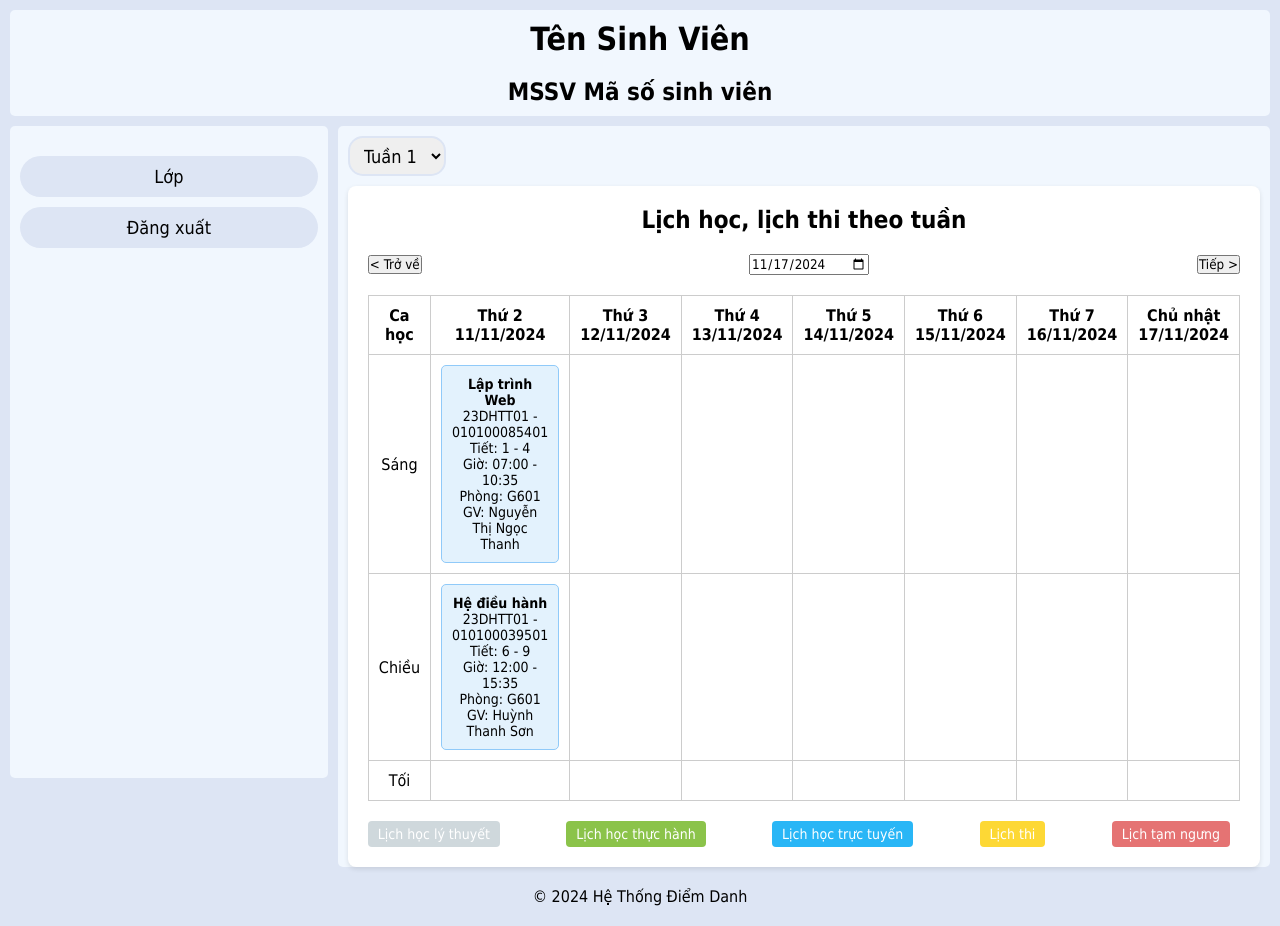
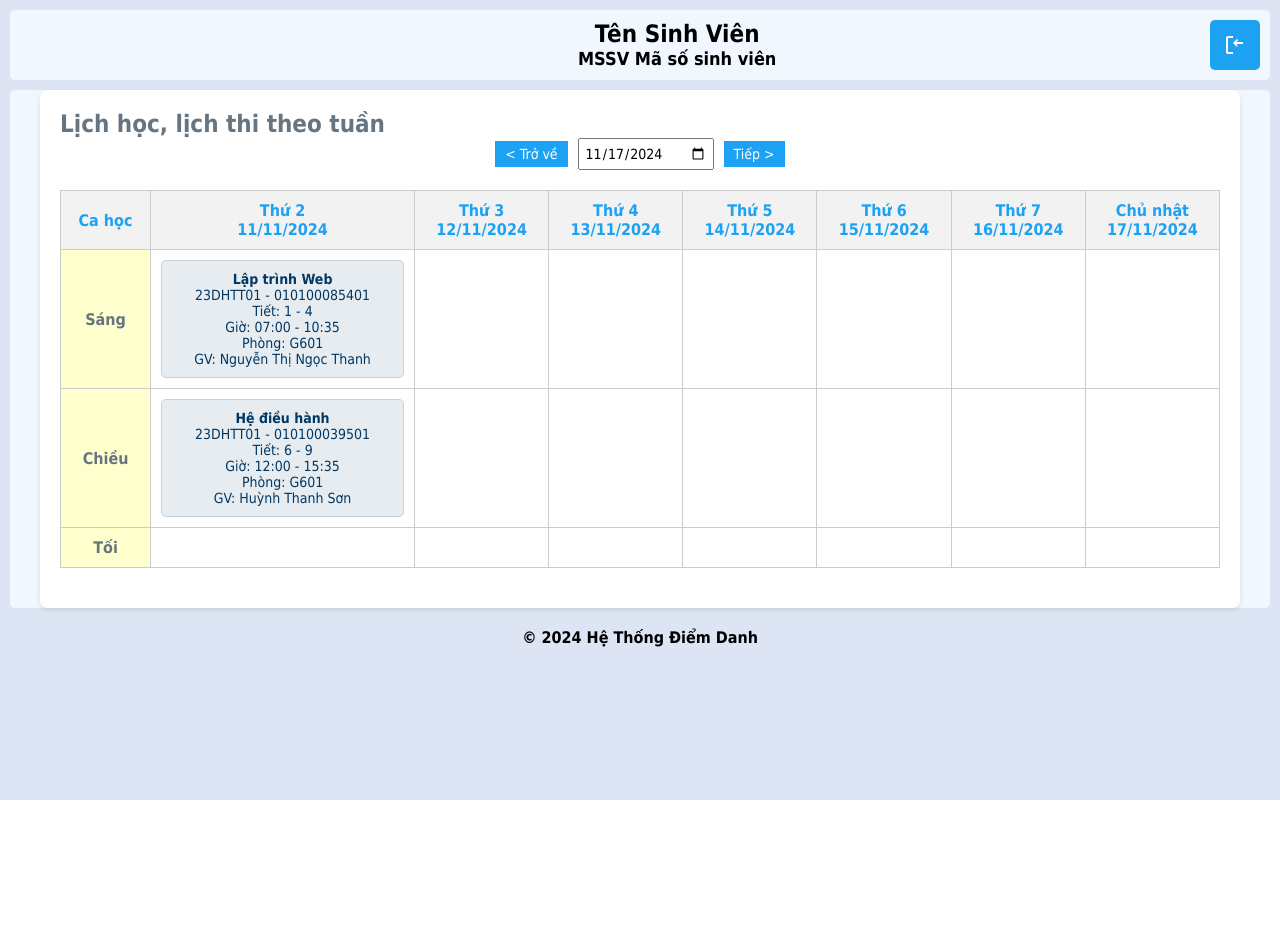
Before and after one commit to PhuuQuiii/AI-Facial-recognition, a Flask app: page /student_dashboard in a window 1280 px wide. After the commit the page ends 800 px from the top, so only its background shows below. Run offline with Flask 3, Linux system fonts and the light colour scheme; parts of the project's set-up code (start-up, migrations or seed data) failed here and were passed over; some libraries are stand-ins or nearby versions.

Commit message:
dashboard

```diff
--- a/src/static/css/styles.css
+++ b/src/static/css/styles.css
@@ -272,11 +272,6 @@ p {
     box-shadow: 0 2px 5px rgba(0, 0, 0, 0.1);
 }
 
-h2 {
-    text-align: center;
-    margin-bottom: 20px;
-}
-
 .options {
     display: flex;
     justify-content: space-between;
@@ -297,11 +292,13 @@ h2 {
 }
 
 .class-box {
-    background-color: #e3f2fd;
-    border: 1px solid #90caf9;
-    padding: 10px;
+    background-color: #e7ecf0;
+    border: 1px solid #c9d0db;
+     padding: 10px;
     border-radius: 5px;
     font-size: 14px;
+   color: #003763;
+   font-weight: normal;
 }
 
 .legend {
@@ -319,8 +316,102 @@ h2 {
     margin-right: 10px;
 }
 
-.legend-item.theory { background: #cfd8dc; }
-.legend-item.practice { background: #8bc34a; }
-.legend-item.online { background: #29b6f6; }
-.legend-item.exam { background: #fdd835; }
-.legend-item.pause { background: #e57373; }
+.options {
+    display: flex;
+    justify-content: center;
+    gap: 10px;
+    width: 100%;
+
+}
+
+
+.btn_sd {
+    background-color: #1da1f2;
+    color:#fff;
+    padding: 5px 10px;
+    font-size: 14px;
+    cursor: pointer;
+    border: none;
+}
+
+.date-input {
+    padding: 5px;
+    font-size: 14px;
+}
+
+.tr_sd{
+    background-color: #f2f2f2;
+    border: 1px solid #ddd;
+    color:#1da1f2;
+}
+
+.td_ca{
+    background-color: #ffffce;
+    color:#667580;
+    border: 1px solid #ddd;
+}
+
+.title_sd{
+    color:#667580;
+    float:left;
+}
+/* Header Styles */
+
+.header_sd {
+    display: flex;
+    text-align: center;
+    justify-content: center;
+    margin: 10px 10px;
+    align-items: center; gap:20px;
+    background-color: hsl(213, 85%, 97%);
+    border-radius: 5px;
+    padding: 10px;
+    display: flex;
+    flex-direction: column;
+  }
+
+
+  .header_sd h1 {
+    margin: 0;
+    font-size: 24px;
+  }
+
+  .header_sd h2 {
+    margin: 0;
+    font-size: 18px;
+  }
+
+  .header-left{
+    margin-left:45%;
+    float:left;
+  }
+
+  .header-right{
+
+    float:right;
+  }
+
+  /* Logout Button */
+  .logout-button {
+    margin-left:95%;
+    float:right;
+    background-color: #1da1f2;
+    border: none;
+    border-radius: 5px;
+    cursor: pointer;
+    width: 50px;
+    height: 50px;
+    display: flex;
+    justify-content: center;
+    align-items: center;
+  }
+
+  .logout-button:hover {
+    background-color: #939598;
+  }
+
+  .logout-icon {
+    width: 24px;
+    height: 24px;
+    fill: white;
+  }
--- a/src/templates/student_dashboard.html
+++ b/src/templates/student_dashboard.html
@@ -9,54 +9,38 @@
 </head>
 
 <body>
-  <header>
-    <h1 id="studentName">Tên Sinh Viên</h1>
-    <div style="display: flex; gap: 20px">
-        <h2>MSSV <span id="className">Mã số sinh viên</span></h2>
+  <header class="header_sd">
+  <div style="width:100%;">
+    <div class="header-left">
+      <h1 id="studentName">Tên Sinh Viên</h1>
+      <h2>MSSV <span id="className">Mã số sinh viên</span></h2>
     </div>
+    <div class="header-right">
+      <button style="float:right;" class="logout-button">
+        <svg xmlns="http://www.w3.org/2000/svg" viewBox="0 0 24 24" class="logout-icon">
+          <path fill="white" d="M10 3H5a2 2 0 0 0-2 2v14a2 2 0 0 0 2 2h5v-2H5V5h5V3zm4.59 4.41L13.17 9H20v2h-6.83l1.42 1.59L14 14l-4-4 4-4 1.59 1.41z" />
+        </svg>
+      </button>
+    </div>
+  </div>
   </header>
 
+
+
   <div class="container">
-    <div class="side-nav">
-      <ul>
-        <li>
-          <input type="checkbox" id="tags-toggle" onclick="toggleDropdown(event)">
-          <label for="tags-toggle">Lớp</label>
-          <ul id="class" class="dropdown">
-              <li>
-                <label for="class" onclick=""> 010100087204 - Lập trình Python </label>
-              </li>
-              <li>
-                <label for="class" onclick=""> 010100085003 - Phân tích và thiết kế thuật giải </label>
-              </li>
-              <li>
-                <label for="class" onclick=""> IDClass -  NameClass </label>
-              </li>
-          </ul>
-        </li>
-        <li><a href="#">Đăng xuất</a></li>
-      </ul>
-    </div>
-    <div class="main-content">
-        <div>
-            <select id="week">
-              <option>Tuần 1</option>
-              <option>Tuần 1</option>
-              <option>Tuần 1</option>
-            </select>
-        </div>
+    <div style="width:100%;" class="main-content">
         <div class="schedule-container">
-            <h2>Lịch học, lịch thi theo tuần</h2>
+            <h2 class="title_sd"><b>Lịch học, lịch thi theo tuần<b></h2>
             <div class="options">
-                <button> < Trở về</button>
-                <input type="date" value="2024-11-17">
-                <button>Tiếp ></button>
-            </div>
+              <button class="btn_sd"> < Trở về</button>
+              <input type="date" value="2024-11-17" class="date-input">
+              <button class="btn_sd">Tiếp ></button>
+          </div>
             <table class="schedule-table">
                 <thead>
-                    <tr>
-                        <th>Ca học</th>
-                        <th>Thứ 2<br>11/11/2024</th>
+                    <tr class="tr_sd">
+                        <th >Ca học</th>
+                        <th >Thứ 2<br>11/11/2024</th>
                         <th>Thứ 3<br>12/11/2024</th>
                         <th>Thứ 4<br>13/11/2024</th>
                         <th>Thứ 5<br>14/11/2024</th>
@@ -67,7 +51,7 @@
                 </thead>
                 <tbody>
                     <tr>
-                        <td>Sáng</td>
+                        <td class="td_ca"><b>Sáng</b></td>
                         <td>
                             <div class="class-box">
                                 <strong>Lập trình Web</strong><br>
@@ -86,7 +70,7 @@
                         <td></td>
                     </tr>
                     <tr>
-                        <td>Chiều</td>
+                        <td class="td_ca"><b>Chiều</b></td>
                         <td>
                             <div class="class-box">
                                 <strong>Hệ điều hành</strong><br>
@@ -105,7 +89,7 @@
                         <td></td>
                     </tr>
                     <tr>
-                        <td>Tối</td>
+                        <td class="td_ca"><b>Tối</b></td>
                         <td></td>
                         <td></td>
                         <td></td>
@@ -116,13 +100,7 @@
                     </tr>
                 </tbody>
             </table>
-            <div class="legend">
-                <span class="legend-item theory">Lịch học lý thuyết</span>
-                <span class="legend-item practice">Lịch học thực hành</span>
-                <span class="legend-item online">Lịch học trực tuyến</span>
-                <span class="legend-item exam">Lịch thi</span>
-                <span class="legend-item pause">Lịch tạm ngưng</span>
-            </div>
+
         </div>
         </div>
     </div>
@@ -177,172 +155,172 @@
         });
     }
 
-    function updateStatus(status) {
-              // Bạn có thể sử dụng status (attendance/absent) để thay đổi trạng thái
-              const newStatus = status;
-              updateAttendance(student.MSSV, newStatus, student.class_id);
-    }
-    const socket = io();
-    const teacherInfo = JSON.parse(sessionStorage.getItem("teacherInfo"));
-    console.log("Teacher Info:", teacherInfo); // Kiểm tra thông tin giáo viên
+    // function updateStatus(status) {
+    //           // Bạn có thể sử dụng status (attendance/absent) để thay đổi trạng thái
+    //           const newStatus = status;
+    //           updateAttendance(student.MSSV, newStatus, student.class_id);
+    // }
+    // const socket = io();
+    // const teacherInfo = JSON.parse(sessionStorage.getItem("teacherInfo"));
+    // console.log("Teacher Info:", teacherInfo); // Kiểm tra thông tin giáo viên
 
-    if (teacherInfo && teacherInfo.teacher_id) {
-      document.getElementById("studentName").innerText = teacherInfo.name;
-      document.getElementById("className").innerText = "";
-      loadClasses(teacherInfo.teacher_id);
-    } else {
-      console.error(
-        "Teacher ID is undefined or teacherInfo is not available."
-      );
-    }
+    // if (teacherInfo && teacherInfo.teacher_id) {
+    //   document.getElementById("studentName").innerText = teacherInfo.name;
+    //   document.getElementById("className").innerText = "";
+    //   loadClasses(teacherInfo.teacher_id);
+    // } else {
+    //   console.error(
+    //     "Teacher ID is undefined or teacherInfo is not available."
+    //   );
+    // }
 
-    function loadClasses(teacherId) {
-      fetch(`/get_classes?teacher_id=${teacherId}`)
-        .then((response) => response.json())
-        .then((data) => {
-          console.log("Classes data:", data);
-          const classList = document.getElementById("class");
-          console.log(classList);
-          classList.innerHTML = "";
-          data.classes.forEach((i) => {
-            const listItem = document.createElement('li');
+    // function loadClasses(teacherId) {
+    //   fetch(`/get_classes?teacher_id=${teacherId}`)
+    //     .then((response) => response.json())
+    //     .then((data) => {
+    //       console.log("Classes data:", data);
+    //       const classList = document.getElementById("class");
+    //       console.log(classList);
+    //       classList.innerHTML = "";
+    //       data.classes.forEach((i) => {
+    //         const listItem = document.createElement('li');
 
-            // Tạo phần tử label và thêm vào listItem
-            const label = document.createElement('label');
-            label.setAttribute('for', 'class');
-            label.innerText = `${i.id_class} - ${i.name}`;
+    //         // Tạo phần tử label và thêm vào listItem
+    //         const label = document.createElement('label');
+    //         label.setAttribute('for', 'class');
+    //         label.innerText = `${i.id_class} - ${i.name}`;
 
 
-            label.onclick = () => {
-              loadStudents(i.id_class);
-              document.getElementById("className").innerText = i.name; // Cập nhật tên lớp trên header
-              document.getElementById("classRoom").innerText = i.room; // Hiển thị table điểm danh
-            };
-            // Gắn label vào listItem
-            listItem.appendChild(label);
+    //         label.onclick = () => {
+    //           loadStudents(i.id_class);
+    //           document.getElementById("className").innerText = i.name; // Cập nhật tên lớp trên header
+    //           document.getElementById("classRoom").innerText = i.room; // Hiển thị table điểm danh
+    //         };
+    //         // Gắn label vào listItem
+    //         listItem.appendChild(label);
 
-            // Thêm listItem vào classList
-            classList.appendChild(listItem);
-          });
-        });
-    }
+    //         // Thêm listItem vào classList
+    //         classList.appendChild(listItem);
+    //       });
+    //     });
+    // }
 
-    function loadStudents(classId) {
-      fetch(`/get_students?class_id=${classId}`)
-        .then((response) => response.json())
-        .then((data) => {
-          console.log(data);
-          const studentTableBody = document
-            .getElementById("liststudent")
-            .getElementsByTagName("tbody")[0];
-          studentTableBody.innerHTML = ""; // Clear previous data
-          data.students.forEach((student) => {
-            const row = studentTableBody.insertRow();
-            row.insertCell(0).innerText = student.MSSV;
-            row.insertCell(1).innerText = student.name;
+    // function loadStudents(classId) {
+    //   fetch(`/get_students?class_id=${classId}`)
+    //     .then((response) => response.json())
+    //     .then((data) => {
+    //       console.log(data);
+    //       const studentTableBody = document
+    //         .getElementById("liststudent")
+    //         .getElementsByTagName("tbody")[0];
+    //       studentTableBody.innerHTML = ""; // Clear previous data
+    //       data.students.forEach((student) => {
+    //         const row = studentTableBody.insertRow();
+    //         row.insertCell(0).innerText = student.MSSV;
+    //         row.insertCell(1).innerText = student.name;
 
-            if (student.status == "Absent"){
-                row.insertCell(2).innerHTML = '<i class="icon-cancel"></i>';
-            } else {
-              row.insertCell(2).innerHTML = '<i class="icon-tick"></i>';
-            }
+    //         if (student.status == "Absent"){
+    //             row.insertCell(2).innerHTML = '<i class="icon-cancel"></i>';
+    //         } else {
+    //           row.insertCell(2).innerHTML = '<i class="icon-tick"></i>';
+    //         }
 
-            // Thêm nút cập nhật
-            const actionCell = row.insertCell(3);
-            const updateButton = document.createElement('div');
-            updateButton.style.position = 'relative';
-            updateButton.style.display = 'inline-flex';
-            updateButton.style.alignItems = 'center';
-            updateButton.innerHTML = `
-                              <i class="icon-edit" onclick="toggleAttendanceMenu(this)"></i>
-                              <div class="attendance-menu" style="display: none;">
-                                <ul>
-                                  <li value="attendance" onclick="updateStatus('attendance')">Điểm danh</li>
-                                  <li value="absent" onclick="updateStatus('absent')">Chưa điểm danh</li>
-                                </ul>
-                              </div>
+    //         // Thêm nút cập nhật
+    //         const actionCell = row.insertCell(3);
+    //         const updateButton = document.createElement('div');
+    //         updateButton.style.position = 'relative';
+    //         updateButton.style.display = 'inline-flex';
+    //         updateButton.style.alignItems = 'center';
+    //         updateButton.innerHTML = `
+    //                           <i class="icon-edit" onclick="toggleAttendanceMenu(this)"></i>
+    //                           <div class="attendance-menu" style="display: none;">
+    //                             <ul>
+    //                               <li value="attendance" onclick="updateStatus('attendance')">Điểm danh</li>
+    //                               <li value="absent" onclick="updateStatus('absent')">Chưa điểm danh</li>
+    //                             </ul>
+    //                           </div>
 
-            `;
+    //         `;
 
-            actionCell.appendChild(updateButton);
-          });
-        });
-    }
+    //         actionCell.appendChild(updateButton);
+    //       });
+    //     });
+    // }
 
-    function updateAttendance(mssv, status, classId) {
-      const date = new Date().toISOString().split("T")[0];
+    // function updateAttendance(mssv, status, classId) {
+    //   const date = new Date().toISOString().split("T")[0];
 
-      // Kiểm tra xem có bản ghi nào đã tồn tại không
-      fetch(`/check_attendance?student_id=${mssv}&date=${date}`)
-        .then((response) => response.json())
-        .then((data) => {
-          if (data.exists) {
-            // Nếu bản ghi tồn tại, xóa nó trước khi thêm bản ghi mới
-            fetch("/delete_attendance", {
-              method: "POST",
-              headers: {
-                "Content-Type": "application/json",
-              },
-              body: JSON.stringify({
-                MSSV: mssv,
-                date: date,
-              }),
-            })
-              .then((response) => response.json())
-              .then((deleteData) => {
-                if (deleteData.success) {
-                  console.log("Old attendance record deleted successfully.");
-                  addNewAttendance(mssv, status, classId, date);
-                } else {
-                  console.error("Error deleting old attendance record.");
-                }
-              });
-          } else {
-            // Nếu không có bản ghi nào, thêm mới
-            addNewAttendance(mssv, status, classId, date);
-          }
-        });
-    }
+    //   // Kiểm tra xem có bản ghi nào đã tồn tại không
+    //   fetch(`/check_attendance?student_id=${mssv}&date=${date}`)
+    //     .then((response) => response.json())
+    //     .then((data) => {
+    //       if (data.exists) {
+    //         // Nếu bản ghi tồn tại, xóa nó trước khi thêm bản ghi mới
+    //         fetch("/delete_attendance", {
+    //           method: "POST",
+    //           headers: {
+    //             "Content-Type": "application/json",
+    //           },
+    //           body: JSON.stringify({
+    //             MSSV: mssv,
+    //             date: date,
+    //           }),
+    //         })
+    //           .then((response) => response.json())
+    //           .then((deleteData) => {
+    //             if (deleteData.success) {
+    //               console.log("Old attendance record deleted successfully.");
+    //               addNewAttendance(mssv, status, classId, date);
+    //             } else {
+    //               console.error("Error deleting old attendance record.");
+    //             }
+    //           });
+    //       } else {
+    //         // Nếu không có bản ghi nào, thêm mới
+    //         addNewAttendance(mssv, status, classId, date);
+    //       }
+    //     });
+    // }
 
-    function addNewAttendance(mssv, status, classId, date) {
-      fetch("/update_attendance", {
-        method: "POST",
-        headers: {
-          "Content-Type": "application/json",
-        },
-        body: JSON.stringify({
-          MSSV: mssv,
-          date: date,
-          status: status,
-          class_id: classId,
-        }),
-      })
-        .then((response) => response.json())
-        .then((data) => {
-          if (data.success) {
-            console.log("Attendance updated successfully");
-          } else {
-            console.error("Error updating attendance");
-          }
-        });
-    }
+    // function addNewAttendance(mssv, status, classId, date) {
+    //   fetch("/update_attendance", {
+    //     method: "POST",
+    //     headers: {
+    //       "Content-Type": "application/json",
+    //     },
+    //     body: JSON.stringify({
+    //       MSSV: mssv,
+    //       date: date,
+    //       status: status,
+    //       class_id: classId,
+    //     }),
+    //   })
+    //     .then((response) => response.json())
+    //     .then((data) => {
+    //       if (data.success) {
+    //         console.log("Attendance updated successfully");
+    //       } else {
+    //         console.error("Error updating attendance");
+    //       }
+    //     });
+    // }
 
-    socket.on("response", function (data) {
-      if (data.message) {
-        showNotification(data.message);
-      }
-    });
+    // socket.on("response", function (data) {
+    //   if (data.message) {
+    //     showNotification(data.message);
+    //   }
+    // });
 
-    function showNotification(message) {
-      const notification = document.createElement("div");
-      notification.className = "notification";
-      notification.innerText = message;
-      document.body.appendChild(notification);
+    // function showNotification(message) {
+    //   const notification = document.createElement("div");
+    //   notification.className = "notification";
+    //   notification.innerText = message;
+    //   document.body.appendChild(notification);
 
-      setTimeout(() => {
-        notification.remove();
-      }, 5000); // Thời gian hiển thị 5 giây
-    }
+    //   setTimeout(() => {
+    //     notification.remove();
+    //   }, 5000); // Thời gian hiển thị 5 giây
+    // }
   </script>
 </body>
 
```
